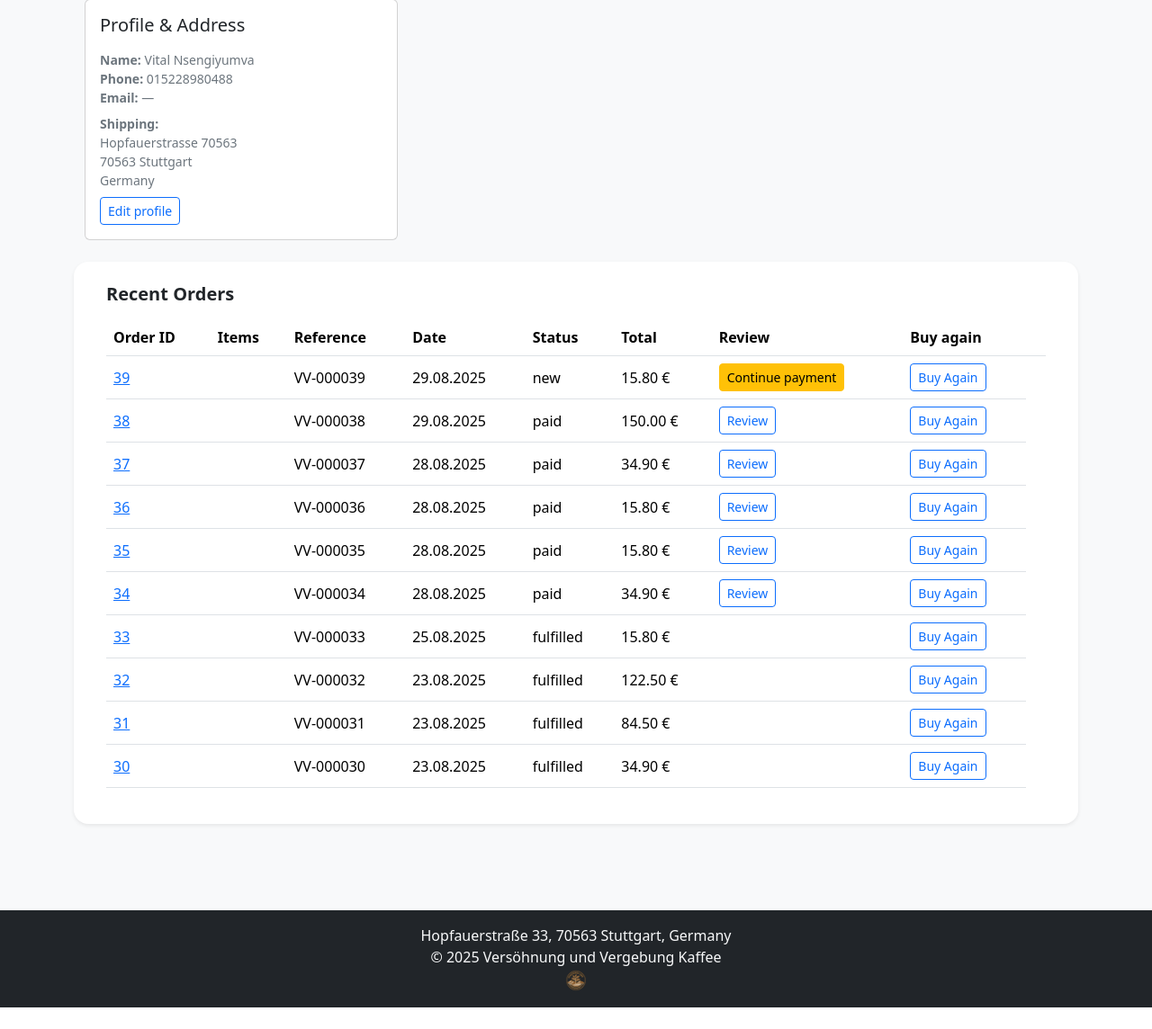
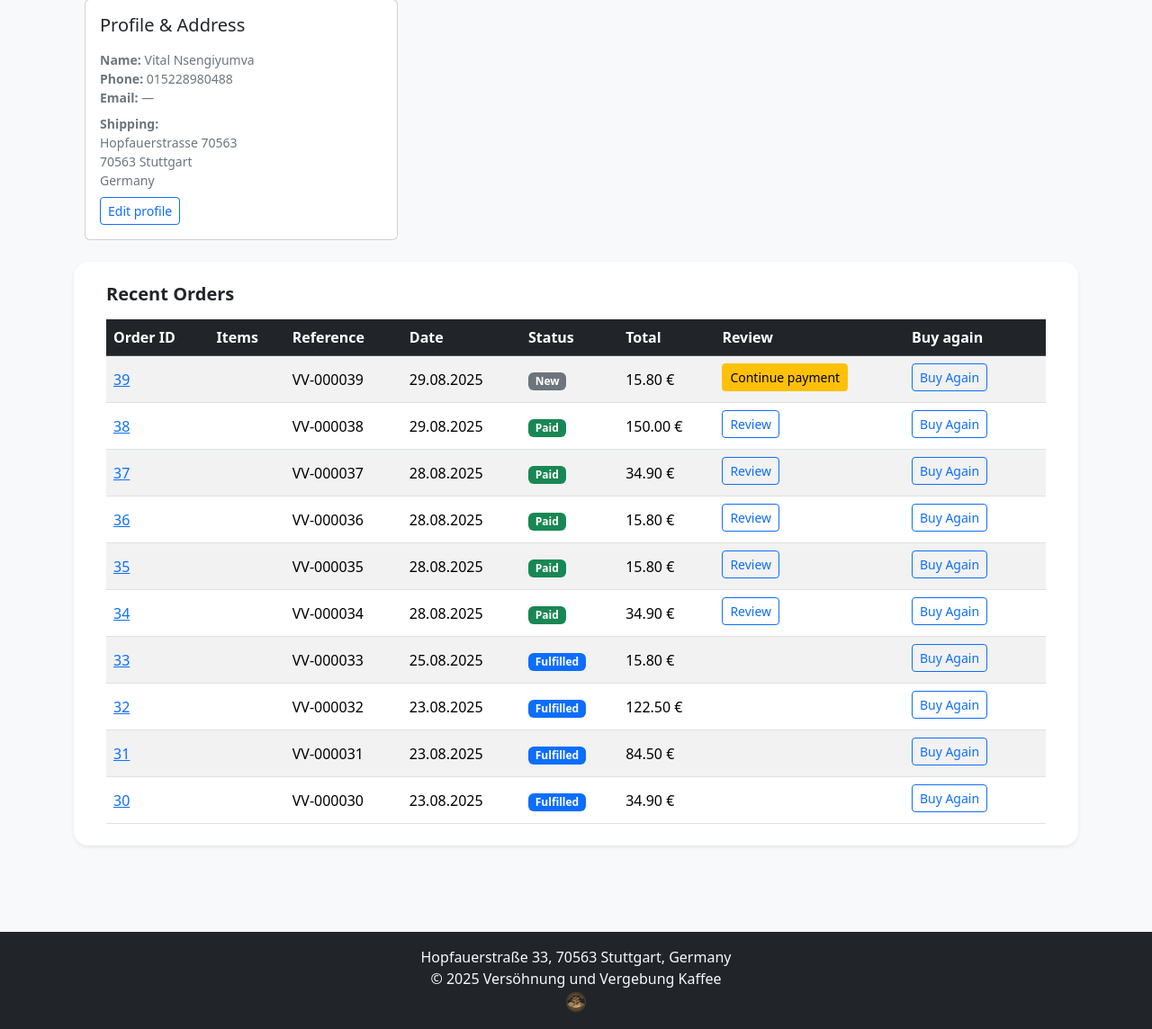
Before and after one commit to Vinsengi/VV-Kaffee, a Django app: page /account/account/ in a window 1280 px wide. Shown: the part 183-1327 px from the top of the page at 90% size. Before the commit the page ends 1303 px from the top, so only its background shows below. Run offline with Django 5.2, Linux system fonts and the light colour scheme; a user stored in the database is signed in; data comes from the database, SQL or seed files in the repository; some libraries are stand-ins or nearby versions.

Commit message:
Update the dashboard template and my orders template - make them more responsive

```diff
--- a/orders/templates/orders/my_order_detail.html
+++ b/orders/templates/orders/my_order_detail.html
@@ -6,8 +6,8 @@
 <p><strong>Total:</strong> €{{ order.total }}</p>
 
 <h5 class="mt-4">Items</h5>
-<table class="table">
-  <thead><tr><th>Product</th><th>Grind</th><th>Qty</th><th>Unit</th><th>Line</th></tr></thead>
+<table class="table table-striped table-responsive align-middle">
+  <thead class="table-dark"><tr><th>Product</th><th>Grind</th><th>Qty</th><th>Unit</th><th>Line</th></tr></thead>
   <tbody>
     {% for i in order.items.all %}
       <tr>
--- a/orders/templates/orders/my_orders.html
+++ b/orders/templates/orders/my_orders.html
@@ -8,8 +8,8 @@
 </div>
 {% endif %}
 
-<table class="table">
-  <thead><tr><th>#</th><th>Date</th><th>Status</th><th>Total</th><th></th></tr></thead>
+<table class="table table-responsive table-striped  align-middle">
+  <thead class="table-dark"><tr><th>#</th><th>Date</th><th>Status</th><th>Total</th><th></th></tr></thead>
   <tbody>
     {% for o in orders %}
       <tr>
--- a/profiles/templates/profiles/account_dashboard.html
+++ b/profiles/templates/profiles/account_dashboard.html
@@ -111,8 +111,9 @@
       <div class="card-body p-4">
         <h5 class="fw-semibold mb-3">Recent Orders</h5>
         {% if orders %}
-          <table class="table table-hover align-middle">
-            <thead>
+          <div class="table-responsive">
+            <table class="table table-hover align-middle table-striped mb-0">
+              <thead class="table-dark">
                 <tr>
                   <th>Order ID</th>
                   <th>Items</th>
@@ -122,7 +123,6 @@
                   <th>Total</th>
                   <th>Review</th>
                   <th>Buy again</th>
-
                   <th></th>
                 </tr>
               </thead>
@@ -146,47 +146,42 @@
                               data-description="{{ item.product.description|default:'' }}"
                               {% if item.product.slug %}data-url="{% url 'products:product_detail' item.product.slug %}"{% else %}data-url=""{% endif %}>
                               <img src="{{ item.product.image.url }}" alt="{{ item.product.name }}"
-                                class="rounded shadow-sm me-1"
-                                style="width:40px;height:40px;object-fit:cover;cursor:zoom-in;">
+                                  class="rounded shadow-sm me-1 mb-1"
+                                  style="width:32px;height:32px;object-fit:cover;cursor:zoom-in;">
                             </a>
                           {% endif %}
                         {% endfor %}
                       {% endif %}
                     </td>
-                  {% comment %} <td>
-                    {% if order.items.all %}
-                      {% for item in order.items.all %}
-                        {% if item.product.image %}
-                          <img src="{{ item.product.image.url }}" alt="{{ item.product.name }}" class="rounded shadow-sm me-1" style="width:40px;height:40px;object-fit:cover;">
-                        {% endif %}
-                      {% endfor %}
-                    {% endif %}
-                  </td> {% endcomment %}
-                  <td>{{ order.reference }}</td>
-                  <td>{{ order.created_at|date:"d.m.Y" }}</td>
-                  <td>{{ order.status }}</td>
-                  <td>{{ order.total|floatformat:2 }} €</td>
+                    <td class="text-nowrap">{{ order.reference }}</td>
+                    <td class="text-nowrap">{{ order.created_at|date:"d.m.Y" }}</td>
+                    <td>
+                      <span class="badge {% if order.status == 'paid' %}bg-success{% elif order.status == 'fulfilled' %}bg-primary{% else %}bg-secondary{% endif %}">
+                        {{ order.status|capfirst }}
+                      </span>
+                    </td>
+                    <td class="text-nowrap">{{ order.total|floatformat:2 }} €</td>
                     <td>
                       {% if order.items.count > 0 and order.status != "paid" and order.status != "fulfilled" %}
-                    <a class="btn btn-sm btn-warning" href="{% url 'orders:continue_payment' order.id %}">
+                        <a class="btn btn-sm btn-warning mb-1" href="{% url 'orders:continue_payment' order.id %}">
                           Continue payment
                         </a>
                       {% endif %}
-                    {% comment %} <a class="btn btn-sm btn-outline-secondary" href="{% url 'orders:thank_you' o.id %}">View</a> {% endcomment %}
                       {% if order.status == "paid" %}
-                      <a class="btn btn-sm btn-outline-primary" href="{% url 'reviews:order_review' order.id %}">
+                        <a class="btn btn-sm btn-outline-primary mb-1" href="{% url 'reviews:order_review' order.id %}">
                           Review
                         </a>
                       {% endif %}
                     </td>
-
                     <td>
-                    <a href="{% url 'cart:buy_again' order.id %}" class="btn btn-sm btn-outline-primary">Buy Again</a>
+                      <a href="{% url 'cart:buy_again' order.id %}" class="btn btn-sm btn-outline-primary mb-1">Buy Again</a>
                     </td>
+                    <td></td>
                   </tr>
                 {% endfor %}
               </tbody>
             </table>
+          </div>
         {% else %}
           <div class="text-secondary">You have no recent orders.</div>
         {% endif %}
--- a/templates/base.html
+++ b/templates/base.html
@@ -24,13 +24,17 @@
   </head>
   <body class="bg-light">
     <!-- Navbar -->
-    <nav class="navbar navbar-expand-lg navbar-dark bg-dark">
+    <nav class="navbar navbar-expand-lg navbar-dark bg-dark sticky-top">
       <div class="container">
         <a class="navbar-brand d-flex align-items-center" href="/">
           <img src="{% static 'branding/logo.png' %}" alt="VV Kaffee" width="28" height="28" class="rounded">
           <span class="fw-semibold">Home</span>
         </a>
-        <div class="collapse navbar-collapse">
+         <!-- Navbar toggler for mobile -->
+        <button class="navbar-toggler" type="button" data-bs-toggle="collapse" data-bs-target="#mainNavbar" aria-controls="mainNavbar" aria-expanded="false" aria-label="Toggle navigation">
+          <span class="navbar-toggler-icon"></span>
+        </button>
+        <div class="collapse navbar-collapse" id="mainNavbar">
           <ul class="navbar-nav me-auto">
             <li class="nav-item"><a class="nav-link" href="{% url 'products:product_list' %}">Shop</a></li>
           </ul>
```
Also changed, not shown: templates/home.html (+12 -7 lines). Lines whose indentation alone changed are shown as unchanged.
